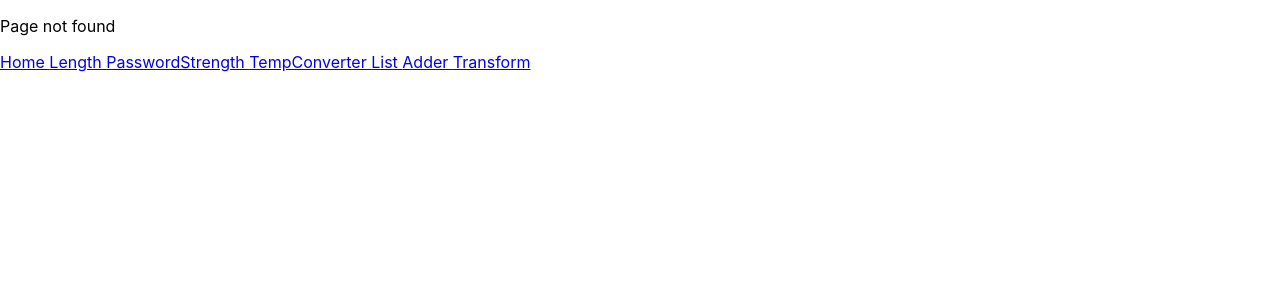
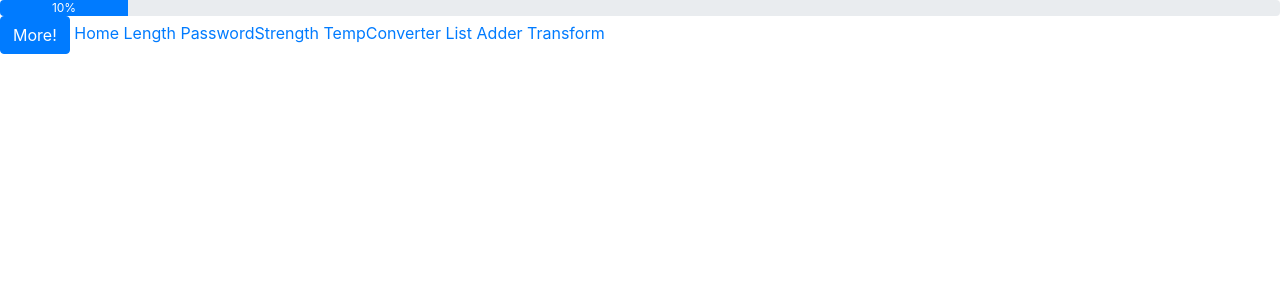
Before and after one commit to zackads/developme, a React (Create React App) app in the folder week_9_react/day_3/: page / in a window 1280 px wide. Before the commit this address had no page. Shown: the top 300 px of the page. Built offline with nearby package versions, Linux system fonts and the light colour scheme.

Commit message:
Create Progress react-bootstrap component

```diff
--- a/week_9_react/day_3/public/index.html
+++ b/week_9_react/day_3/public/index.html
@@ -24,6 +24,13 @@
       work correctly both with client-side routing and a non-root public URL.
       Learn how to configure a non-root public URL by running `npm run build`.
     -->
+    <link
+      rel="stylesheet"
+      href="https://maxcdn.bootstrapcdn.com/bootstrap/4.3.1/css/bootstrap.min.css"
+      integrity="sha384-ggOyR0iXCbMQv3Xipma34MD+dH/1fQ784/j6cY/iJTQUOhcWr7x9JvoRxT2MZw1T"
+      crossorigin="anonymous"
+    />
+
     <title>React App</title>
   </head>
   <body>
--- a/week_9_react/day_3/src/App.js
+++ b/week_9_react/day_3/src/App.js
@@ -13,6 +13,7 @@ import FourOhFour from "./FourOhFour.js";
 import Square from "./Square.js";
 import Footer from "./Footer.js";
 import StepCounter from "./StepCounter.js";
+import Progress from "./Progress.js";
 
 function App() {
   return (
@@ -52,6 +53,9 @@ function App() {
               <StepCounter max={match.params.max} step={match.params.step} />
             )}
           />
+          <Route path="/">
+            <Progress />
+          </Route>
           <FourOhFour />
         </Switch>
         <Footer />
--- /dev/null
+++ b/week_9_react/day_3/src/Progress.js
@@ -0,0 +1,42 @@
+import React, { Component } from "react";
+import { Button, ProgressBar } from "react-bootstrap";
+
+class name extends Component {
+  constructor(props) {
+    super(props);
+
+    this.state = {
+      progress: 10,
+    };
+
+    this.handleClick = this.handleClick.bind(this);
+  }
+
+  handleClick() {
+    const { progress } = this.state;
+    if (progress + 10 <= 100) {
+      this.setState({
+        progress: this.state.progress + 10,
+      });
+    } else {
+    }
+  }
+
+  render() {
+    const { progress } = this.state;
+    return (
+      <>
+        <ProgressBar now={progress} label={`${progress}%`} />
+        <Button
+          variant="primary"
+          onClick={this.handleClick}
+          disabled={progress >= 100}
+        >
+          More!
+        </Button>
+      </>
+    );
+  }
+}
+
+export default name;
```
